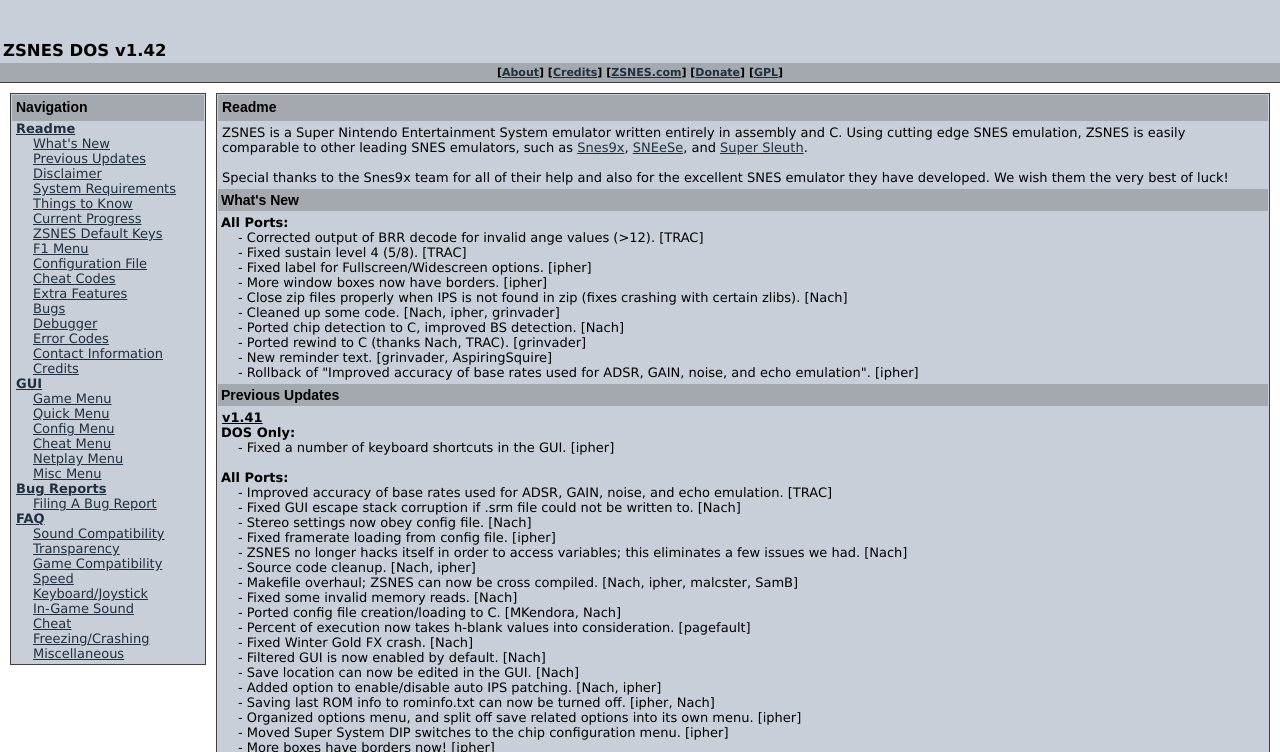
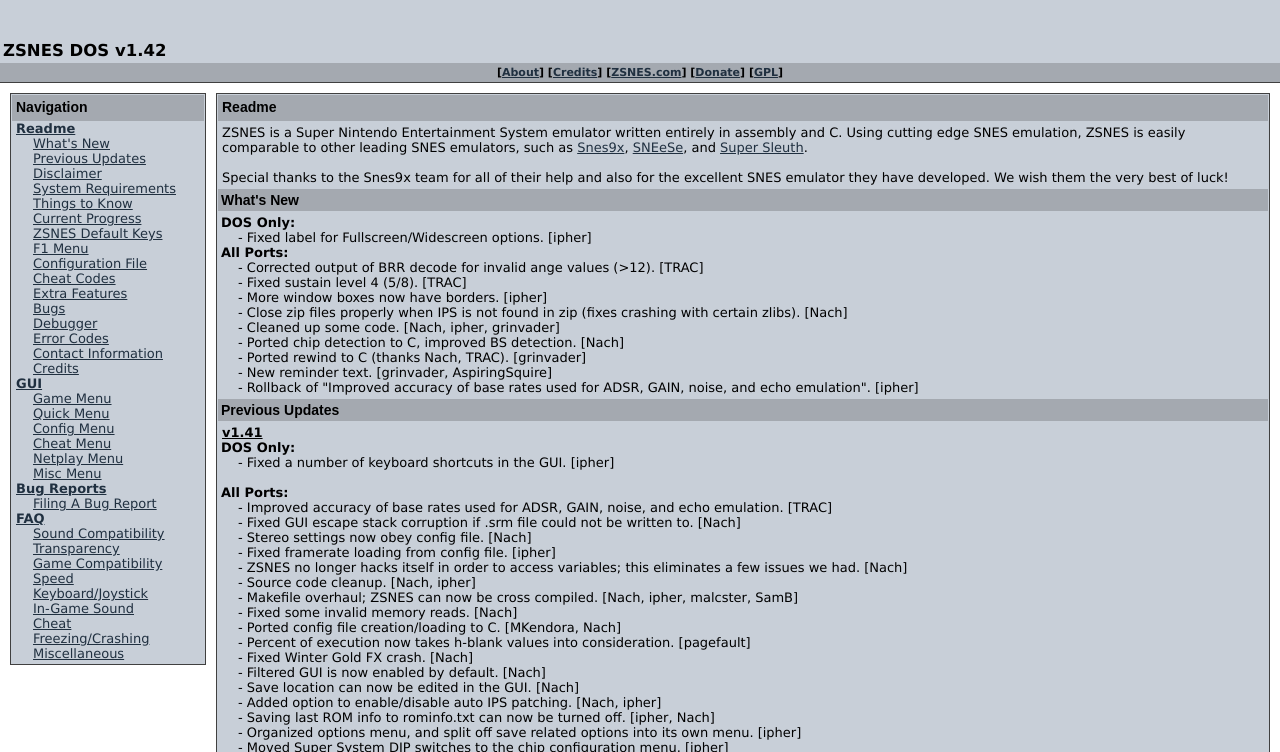
Before and after one commit to xyproto/zsnes, a plain HTML site: page docs/DOS/readme.htm in a window 1280 px wide. Shown: the part 45-797 px from the top of the page. Drawn offline with Linux system fonts and the light colour scheme.

Commit message:
Fixed what's new.
git-svn-id: https://svn.zsnes.com/rep/zsnes/trunk@2011 8cdf4848-9e13-0410-98e6-c9478ff1fb58

```diff
--- a/docs/DOS/readme.htm
+++ b/docs/DOS/readme.htm
@@ -80,10 +80,13 @@
 
   <div class="content_body">
     <ul>
+      <li><span class="list_head">DOS Only:</span></li>
+      <li>- Fixed label for Fullscreen/Widescreen options. [ipher]</li>
+    </ul>
+    <ul>
       <li><span class="list_head">All Ports:</span></li>
       <li>- Corrected output of BRR decode for invalid ange values (>12). [TRAC]</li>
       <li>- Fixed sustain level 4 (5/8). [TRAC]</li>
-      <li>- Fixed label for Fullscreen/Widescreen options. [ipher]</li>
       <li>- More window boxes now have borders. [ipher]</li>
       <li>- Close zip files properly when IPS is not found in zip (fixes crashing with certain zlibs). [Nach]</li>
       <li>- Cleaned up some code. [Nach, ipher, grinvader]</li>
```
Also changed, not shown: docs/Linux/readme.htm (+0 -1 lines), docs/Windows/readme.htm (+0 -1 lines).
